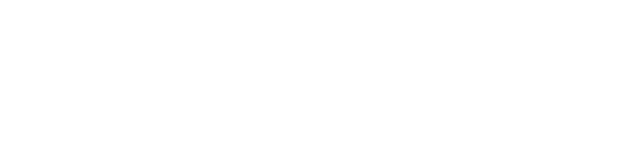
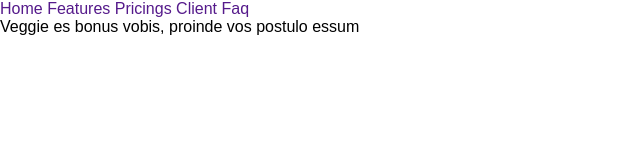
Before and after one commit to idnyaneshwaraxioned/veggie, a plain HTML site: page index.html in a window 1280 px wide. Shown: the whole page, without its empty margins (0-640 px from the left). Drawn offline with Linux system fonts and the light colour scheme.

Commit message:
navigation and header code add

```diff
--- a/index.html
+++ b/index.html
@@ -16,7 +16,7 @@
   <link rel="stylesheet" href="https://cdnjs.cloudflare.com/ajax/libs/font-awesome/4.7.0/css/font-awesome.min.css">
 
   <!-- Default style-sheet is for 'media' type screen (color computer display).  -->
-  <link rel="stylesheet" media="screen" href="assets/css/style.css" >
+  <link rel="stylesheet" media="screen" href="assets/css/style.css">
 
 </head>
 
@@ -26,11 +26,31 @@
     <!--header section start-->
     <header>
 
+      <!-- Navigation start here -->
+      <nav>
+        <ul class="menu">
+          <li class="menu-item"><a href="">Home</a></li>
+          <li class="menu-item"><a href="">Features</a></li>
+          <li class="menu-item"><a href="">Pricings</a></li>
+          <li class="menu-item"><a href="">Client</a></li>
+          <li class="menu-item"><a href="">Faq</a></li>
+        </ul>
+      </nav>
+      <!-- Navigation start here -->
+
+      <div class="header-content">
+          <p>Veggie es bonus vobis, proinde vos postulo essum</p>
+      </div>
+
     </header>
     <!--header section start-->
+
+
     <!--main section start-->
     <main>
+      <section >
 
+      </section>
     </main>
     <!--main section end-->
 
@@ -43,7 +63,8 @@
   </div>
   <!--container end-->
 
-<!-- <script src="js/vendors/jquery-1.8.3.min.js"></script>
+  <!-- <script src="js/vendors/jquery-1.8.3.min.js"></script>
 <script src="js/script.js"></script> -->
 </body>
+
 </html>
```
